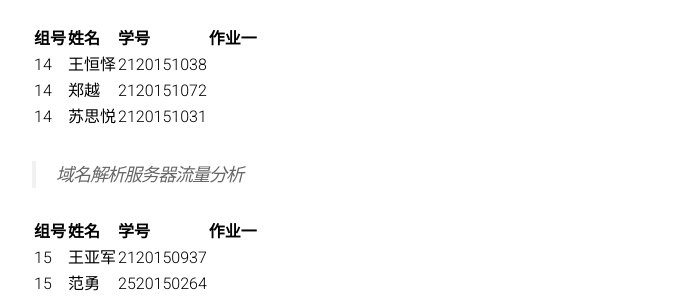
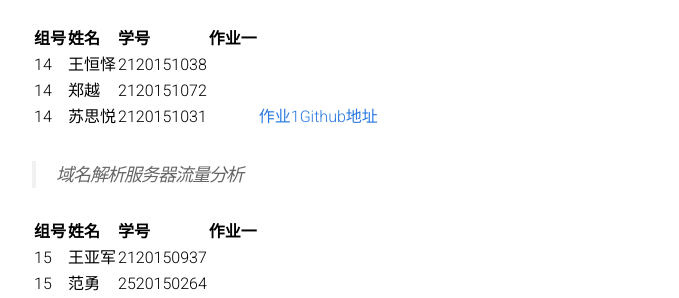
Before and after one commit to BITDM/bitdm.github.io, a Jekyll site: the page built from 2016/groups.md, in a window 1280 px wide and 900 px high, scrolled down 2537 px. Shown: the part 153-451 px from the top of the window, without its empty margins (208-887 px from the left). Built offline with Jekyll 4.4.1, drawn with Linux system fonts in a browser that asks for light colours.

Commit message:
Update groups.md

```diff
--- a/2016/groups.md
+++ b/2016/groups.md
@@ -112,7 +112,7 @@ permalink: /2016/groups/
 |:-------------|:-------------|:-----|:-----|
 |14|王恒怿|2120151038|
 |14|郑越|2120151072|
-|14|苏思悦|2120151031|
+|14|苏思悦|2120151031||[作业1Github地址](https://github.com/andrea071/Datamining3/)
 
 > 域名解析服务器流量分析
 
```
